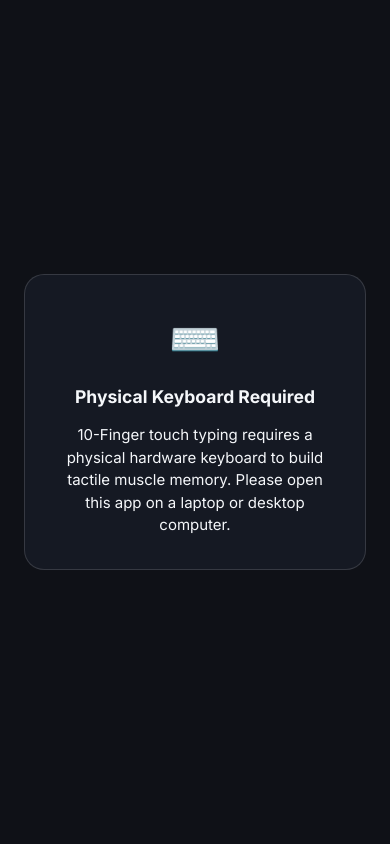
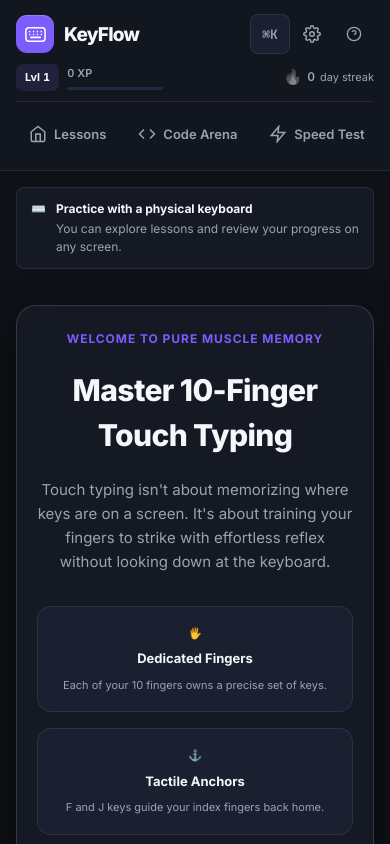
Before and after one commit to khangtu22/touch-typing-tutor, a plain HTML site: page index.html in a window 390 px wide. Shown: the top 844 px of the page. Drawn offline with Linux system fonts and the light colour scheme.

Commit message:
feat(ui): polish responsive navigation, accessibility, and mobile keyboard notice

```diff
--- a/index.html
+++ b/index.html
@@ -14,17 +14,17 @@
   <link href="https://fonts.googleapis.com/css2?family=Inter:wght@400;500;600;700;800&family=JetBrains+Mono:wght@500;600;700;800&display=swap" rel="stylesheet">
 
   <!-- Stylesheets with Cache-Busting Versioning -->
-  <link rel="stylesheet" href="styles/main.css?v=3.8.4">
+  <link rel="stylesheet" href="styles/main.css?v=3.9.6-polish">
   <link rel="stylesheet" href="styles/themes.css?v=3.8.5">
   <link rel="stylesheet" href="styles/keyboard.css?v=3.8.4">
   <link rel="stylesheet" href="styles/hand-guide.css?v=3.8.1">
   <link rel="stylesheet" href="styles/typing-area.css?v=3.9.3">
   <link rel="stylesheet" href="styles/dashboard.css?v=3.9.1">
-  <link rel="stylesheet" href="styles/custom-practice.css?v=3.8.1">
+  <link rel="stylesheet" href="styles/custom-practice.css?v=3.9.6-polish">
   <link rel="stylesheet" href="styles/racing.css?v=3.8.1-race2">
   <link rel="stylesheet" href="styles/results.css?v=3.8.1">
-  <link rel="stylesheet" href="styles/components.css?v=3.8.1">
-  <link rel="stylesheet" href="styles/premium.css?v=3.9.3">
+  <link rel="stylesheet" href="styles/components.css?v=3.9.6-polish">
+  <link rel="stylesheet" href="styles/premium.css?v=3.9.6-polish">
   <link rel="stylesheet" href="styles/speed-test.css?v=3.9.5-highlight-restored">
   <link rel="stylesheet" href="styles/arcade.css?v=3.9.0">
   <link rel="stylesheet" href="styles/typing-quest.css?v=3.8.1">
@@ -47,26 +47,30 @@
   <div class="app-container">
     <!-- Header Navigation -->
     <header class="app-header">
+      <div class="header-inner">
       <button id="nav-brand" class="nav-brand" type="button" aria-label="Go to Lessons">
-        <span class="brand-icon" aria-hidden="true">⌨️</span>
+        <span class="brand-icon" aria-hidden="true">
+          <svg width="23" height="23" viewBox="0 0 24 24" fill="none" stroke="currentColor" stroke-width="1.6" stroke-linecap="round" stroke-linejoin="round"><rect x="2" y="5" width="20" height="14" rx="3"/><path d="M6 9h.01M10 9h.01M14 9h.01M18 9h.01M6 12h.01M10 12h.01M14 12h.01M18 12h.01M7 15h10"/></svg>
+        </span>
         <span class="brand-name">KeyFlow</span>
       </button>
 
-      <div class="nav-center-stats">
+      <div class="nav-center-stats" role="group" aria-label="Your progress">
         <span id="nav-level-badge" class="header-level-badge">Lvl 1</span>
         <div class="header-xp-container">
           <div class="header-xp-text" id="nav-xp-text">0 XP</div>
-          <div class="header-xp-bar">
+          <div class="header-xp-bar" role="progressbar" aria-label="Progress to next level" aria-valuemin="0" aria-valuemax="100" aria-valuenow="0">
             <div id="nav-xp-fill" class="header-xp-fill" style="width: 0%;"></div>
           </div>
         </div>
-        <div class="header-streak-badge">
-          <span id="nav-streak-flame" class="flame-icon">🔥</span>
+        <div class="header-streak-badge" title="Daily practice streak">
+          <span id="nav-streak-flame" class="flame-icon" aria-hidden="true">🔥</span>
           <span id="nav-streak-count">0</span>
+          <span class="header-streak-label">day streak</span>
         </div>
       </div>
 
-      <nav class="nav-actions">
+      <nav class="nav-actions" aria-label="Main navigation">
         <button id="nav-dashboard-btn" class="nav-btn nav-btn-active">
           <svg width="18" height="18" viewBox="0 0 24 24" fill="none" stroke="currentColor" stroke-width="2"><path d="M3 9l9-7 9 7v11a2 2 0 0 1-2 2H5a2 2 0 0 1-2-2z"/><polyline points="9 22 9 12 15 12 15 22"/></svg>
           <span>Lessons</span>
@@ -95,16 +99,20 @@
           <svg width="18" height="18" viewBox="0 0 24 24" fill="none" stroke="currentColor" stroke-width="2"><path d="M20 21v-2a4 4 0 0 0-4-4H8a4 4 0 0 0-4 4v2"/><circle cx="12" cy="7" r="4"/></svg>
           <span>Analytics</span>
         </button>
-        <button id="nav-palette-btn" class="nav-btn nav-btn-palette" type="button" aria-label="Open command palette" title="Command Palette (Cmd+K / Ctrl+K)" style="padding: 6px 10px; font-family: var(--font-mono); font-size: 11px; background: rgba(124, 92, 252, 0.12); border: 1px solid rgba(124, 92, 252, 0.35); color: var(--accent-primary);">
+      </nav>
+
+      <div class="nav-utilities" role="group" aria-label="App tools">
+        <button id="nav-palette-btn" class="nav-btn nav-btn-palette" type="button" aria-label="Open command palette" title="Command Palette (Cmd+K / Ctrl+K)">
           <span>⌘K</span>
         </button>
-        <button id="nav-settings-btn" class="nav-btn" aria-label="Settings">
+        <button id="nav-settings-btn" class="nav-btn nav-icon-btn" type="button" aria-label="Settings" title="Settings">
           <svg width="18" height="18" viewBox="0 0 24 24" fill="none" stroke="currentColor" stroke-width="2"><circle cx="12" cy="12" r="3"/><path d="M19.4 15a1.65 1.65 0 0 0 .33 1.82l.06.06a2 2 0 0 1 0 2.83 2 2 0 0 1-2.83 0l-.06-.06a1.65 1.65 0 0 0-1.82-.33 1.65 1.65 0 0 0-1 1.51V21a2 2 0 0 1-2 2 2 2 0 0 1-2-2v-.09A1.65 1.65 0 0 0 9 19.4a1.65 1.65 0 0 0-1.82.33l-.06.06a2 2 0 0 1-2.83 0 2 2 0 0 1 0-2.83l.06-.06a1.65 1.65 0 0 0 .33-1.82 1.65 1.65 0 0 0-1.51-1H3a2 2 0 0 1-2-2 2 2 0 0 1 2-2h.09A1.65 1.65 0 0 0 4.6 9a1.65 1.65 0 0 0-.33-1.82l-.06-.06a2 2 0 0 1 0-2.83 2 2 0 0 1 2.83 0l.06.06a1.65 1.65 0 0 0 1.82.33H9a1.65 1.65 0 0 0 1-1.51V3a2 2 0 0 1 2-2 2 2 0 0 1 2 2v.09a1.65 1.65 0 0 0 1 1.51 1.65 1.65 0 0 0 1.82-.33l.06-.06a2 2 0 0 1 2.83 0 2 2 0 0 1 0 2.83l-.06.06a1.65 1.65 0 0 0-.33 1.82V9a1.65 1.65 0 0 0 1.51 1H21a2 2 0 0 1 2 2 2 2 0 0 1-2 2h-.09a1.65 1.65 0 0 0-1.51 1z"/></svg>
         </button>
-        <button id="nav-shortcuts-btn" class="nav-btn" type="button" aria-label="Show keyboard shortcuts" title="Keyboard Shortcuts (?)" style="padding: 8px 10px;">
+        <button id="nav-shortcuts-btn" class="nav-btn nav-icon-btn" type="button" aria-label="Show keyboard shortcuts" title="Keyboard Shortcuts (?)">
           <svg width="16" height="16" viewBox="0 0 24 24" fill="none" stroke="currentColor" stroke-width="2"><circle cx="12" cy="12" r="10"/><path d="M9.09 9a3 3 0 0 1 5.83 1c0 2-3 3-3 3"/><line x1="12" y1="17" x2="12.01" y2="17"/></svg>
         </button>
-      </nav>
+      </div>
+      </div>
     </header>
 
     <!-- Fill persisted header values before the application module finishes loading. -->
@@ -128,6 +136,7 @@
           document.getElementById('nav-level-badge').textContent = `Lvl ${level}`;
           document.getElementById('nav-xp-text').textContent = `${xp.toLocaleString()} XP`;
           document.getElementById('nav-xp-fill').style.width = `${progress}%`;
+          document.querySelector('.header-xp-bar').setAttribute('aria-valuenow', String(progress));
           document.getElementById('nav-streak-count').textContent = `${Number(saved.dailyStreak) || 0}`;
         } catch (error) {
           // The application will populate the default header if storage is unavailable.
@@ -281,6 +290,6 @@
   </div>
 
   <!-- Main JavaScript Module -->
-  <script type="module" src="js/app.js?v=3.9.5"></script>
+  <script type="module" src="js/app.js?v=3.9.6-polish"></script>
 </body>
 </html>
--- a/js/app.js
+++ b/js/app.js
@@ -5,7 +5,7 @@
 
 import { store, APP_VERSION } from './state.js?v=3.8.1';
 import { sound } from './sound-engine.js?v=3.8.1';
-import { UIManager } from './ui.js?v=3.9.3';
+import { UIManager } from './ui.js?v=3.9.6-polish';
 import { goalsManager } from './goals-wellness.js?v=3.8.1';
 
 document.addEventListener('DOMContentLoaded', () => {
--- a/styles/components.css
+++ b/styles/components.css
@@ -285,7 +285,7 @@
   display: flex;
   align-items: center;
   gap: 24px;
-  background: linear-gradient(135deg, #181D2A 0%, #20273B 100%);
+  background: linear-gradient(135deg, var(--surface-1), var(--surface-2));
   border: 1px solid var(--border-light);
   border-radius: var(--radius-lg);
   padding: 28px 36px;
@@ -346,7 +346,7 @@
 
 .lifetime-stats-grid {
   display: grid;
-  grid-template-columns: repeat(auto-fit, minmax(160px, 1fr));
+  grid-template-columns: repeat(auto-fit, minmax(min(100%, 160px), 1fr));
   gap: 16px;
 }
 
@@ -420,7 +420,7 @@
 
 .finger-mastery-grid {
   display: grid;
-  grid-template-columns: repeat(auto-fit, minmax(220px, 1fr));
+  grid-template-columns: repeat(auto-fit, minmax(min(100%, 220px), 1fr));
   gap: 14px;
 }
 
@@ -480,7 +480,7 @@
 
 .achievements-grid {
   display: grid;
-  grid-template-columns: repeat(auto-fill, minmax(260px, 1fr));
+  grid-template-columns: repeat(auto-fill, minmax(min(100%, 260px), 1fr));
   gap: 14px;
 }
 
@@ -599,7 +599,7 @@
 /* Theme Selector Grid */
 .theme-selector-grid {
   display: grid;
-  grid-template-columns: repeat(auto-fit, minmax(130px, 1fr));
+  grid-template-columns: repeat(auto-fit, minmax(min(100%, 130px), 1fr));
   gap: 12px;
   width: 100%;
 }
@@ -878,34 +878,20 @@ input:checked + .toggle-slider:before {
   100% { transform: translateY(105vh) rotate(720deg); opacity: 0; }
 }
 
-/* Mobile Warning */
-.mobile-warning-overlay {
-  position: fixed;
-  top: 0; left: 0; right: 0; bottom: 0;
-  background: var(--bg-base);
-  z-index: 9999;
-  display: flex;
-  align-items: center;
-  justify-content: center;
-  padding: 24px;
-}
-
-.mobile-warning-card {
+/* A narrow window should not block access to lessons and progress. */
+.keyboard-notice {
+  display: flex;
+  align-items: flex-start;
+  gap: 10px;
+  margin: 16px 16px 0;
+  padding: 12px 14px;
+  border: 1px solid var(--border-subtle);
+  border-radius: var(--radius-sm);
   background: var(--surface-1);
-  border: 1px solid var(--border-light);
-  border-radius: var(--radius-lg);
-  padding: 32px 28px;
-  text-align: center;
-  display: flex;
-  flex-direction: column;
-  align-items: center;
-  gap: 14px;
-  max-width: 400px;
-}
-
-.warning-icon {
-  font-size: 42px;
-}
+  color: var(--text-secondary);
+  font-size: 12px;
+}
+.keyboard-notice strong { display: block; color: var(--text-primary); margin-bottom: 2px; }
 
 /* ==========================================================================
    Advanced Analytics & Performance Telemetry Dashboard
@@ -1017,7 +1003,7 @@ input:checked + .toggle-slider:before {
 /* Scorecard Grid */
 .aa-scorecard-grid {
   display: grid;
-  grid-template-columns: repeat(auto-fit, minmax(180px, 1fr));
+  grid-template-columns: repeat(auto-fit, minmax(min(100%, 180px), 1fr));
   gap: 16px;
 }
 
@@ -1104,7 +1090,7 @@ input:checked + .toggle-slider:before {
 /* Charts Grid */
 .aa-charts-grid {
   display: grid;
-  grid-template-columns: repeat(auto-fit, minmax(340px, 1fr));
+  grid-template-columns: repeat(auto-fit, minmax(min(100%, 340px), 1fr));
   gap: 20px;
 }
 
@@ -1258,7 +1244,7 @@ input:checked + .toggle-slider:before {
 /* Diagnostics & Muscle Memory */
 .aa-diagnostics-grid {
   display: grid;
-  grid-template-columns: repeat(auto-fit, minmax(320px, 1fr));
+  grid-template-columns: repeat(auto-fit, minmax(min(100%, 320px), 1fr));
   gap: 20px;
 }
 
@@ -1560,3 +1546,27 @@ input:checked + .toggle-slider:before {
   color: var(--text-secondary);
   padding: 0 4px;
 }
+
+/* Shared cards and controls retain their spacing as the window narrows. */
+.profile-info { min-width: 0; }
+.profile-name-row { display: flex; align-items: center; gap: 10px; flex-wrap: wrap; }
+.avatar-circle { flex-shrink: 0; }
+.heatmap-legend, .backup-actions-row { flex-wrap: wrap; }
+.aa-chart-card, .aa-card { min-width: 0; }
+.aa-card-head, .card-header { gap: 14px; flex-wrap: wrap; }
+.aa-mode-btn, .aa-period-btn { border: 1px solid transparent; min-height: 34px; }
+.toggle-switch input:focus-visible + .toggle-slider {
+  outline: 2px solid var(--accent-primary);
+  outline-offset: 3px;
+}
+@media (max-width: 600px) {
+  .profile-hero-card { padding: 20px; gap: 16px; align-items: flex-start; }
+  .avatar-circle { width: 48px; height: 48px; font-size: 24px; }
+  .profile-name { font-size: 20px; }
+  .profile-section-card, .aa-card, .aa-chart-card { padding: 18px; }
+  .aa-period-btn { padding-inline: 10px; }
+  .onboarding-card { margin-block: 12px; padding: 24px 20px; }
+  .onboarding-feature-grid { grid-template-columns: 1fr; }
+}
+
+.profile-heatmap-container { min-width: 0; overflow-x: auto; padding-bottom: 8px; scrollbar-color: var(--surface-3) transparent; }
--- a/styles/main.css
+++ b/styles/main.css
@@ -134,71 +134,79 @@ input, select {
   position: relative;
 }
 
-/* Header Navigation */
+/* Header: brand and progress, primary destinations, then app utilities. */
 .app-header {
   position: sticky;
   top: 0;
   z-index: 100;
-  display: flex;
-  align-items: center;
-  justify-content: space-between;
-  padding: 14px 32px;
   background: var(--surface-glass);
-  backdrop-filter: blur(16px);
-  -webkit-backdrop-filter: blur(16px);
+  backdrop-filter: blur(20px);
+  -webkit-backdrop-filter: blur(20px);
   border-bottom: 1px solid var(--border-subtle);
 }
 
+.header-inner {
+  display: grid;
+  grid-template-columns: auto auto minmax(0, 1fr) auto;
+  align-items: center;
+  gap: 24px;
+  max-width: 1600px;
+  margin-inline: auto;
+  padding: 14px 24px;
+}
+
 .nav-brand {
-  display: flex;
+  display: inline-flex;
   align-items: center;
-  gap: 12px;
-  cursor: pointer;
+  gap: 10px;
   padding: 0;
   text-align: left;
-  user-select: none;
+  white-space: nowrap;
+  border-radius: var(--radius-sm);
 }
 
 .brand-icon {
-  font-size: 22px;
-  display: flex;
-  align-items: center;
-  justify-content: center;
+  display: grid;
+  place-items: center;
   width: 38px;
   height: 38px;
-  border-radius: var(--radius-sm);
-  background: linear-gradient(135deg, #7C5CFC, #4EA8DE);
-  box-shadow: 0 4px 12px var(--accent-glow);
+  flex-shrink: 0;
+  border-radius: 11px;
+  color: #fff;
+  background: var(--accent-primary);
+  box-shadow: inset 0 1px 0 rgba(255, 255, 255, .2);
 }
 
 .brand-name {
-  font-size: 18px;
-  font-weight: 700;
-  letter-spacing: -0.02em;
-  color: var(--text-primary);
+  font-size: 19px;
+  font-weight: 750;
+  letter-spacing: -.04em;
 }
 
 .nav-center-stats {
   display: flex;
   align-items: center;
-  gap: 20px;
+  gap: 10px;
+  padding-left: 24px;
+  border-left: 1px solid var(--border-subtle);
+  white-space: nowrap;
+  font-variant-numeric: tabular-nums;
 }
 
 .header-level-badge {
-  font-size: 12px;
+  padding: 5px 9px;
+  border-radius: 7px;
+  background: color-mix(in srgb, var(--accent-primary) 12%, var(--surface-1));
+  color: var(--text-primary);
+  font-size: 11px;
   font-weight: 700;
-  padding: 4px 10px;
-  border-radius: var(--radius-full);
-  background: var(--surface-2);
-  border: 1px solid var(--border-subtle);
-  color: var(--accent-primary);
 }
 
 .header-xp-container {
   display: flex;
   flex-direction: column;
-  gap: 4px;
-  min-width: 140px;
+  gap: 5px;
+  width: 88px;
 }
 
 .header-xp-text {
@@ -208,129 +216,147 @@ input, select {
 }
 
 .header-xp-bar {
-  width: 100%;
-  height: 6px;
+  height: 3px;
   border-radius: var(--radius-full);
-  background: var(--surface-2);
+  background: var(--surface-3);
   overflow: hidden;
 }
 
 .header-xp-fill {
   height: 100%;
-  background: linear-gradient(90deg, var(--accent-primary), var(--success-teal));
-  border-radius: var(--radius-full);
+  background: var(--accent-primary);
+  border-radius: inherit;
   transition: width var(--transition-smooth);
 }
 
 .header-streak-badge {
   display: flex;
   align-items: center;
-  gap: 6px;
-  padding: 5px 12px;
-  border-radius: var(--radius-full);
-  background: var(--surface-2);
-  border: 1px solid var(--border-subtle);
-  font-weight: 700;
-  font-size: 13px;
+  gap: 5px;
+  font-size: 12px;
+  font-weight: 600;
   color: var(--text-secondary);
 }
+
+.header-streak-label { display: none; }
 
 .flame-icon {
   font-size: 15px;
   filter: grayscale(1);
-  opacity: 0.5;
-  transition: filter var(--transition-normal), transform var(--transition-fast);
+  opacity: .5;
 }
 
-.flame-icon.flame-active {
-  filter: grayscale(0);
-  opacity: 1;
-  transform: scale(1.15);
-}
+.flame-icon.flame-active { filter: none; opacity: 1; }
 
 .nav-actions {
   display: flex;
   align-items: center;
-  gap: 8px;
+  justify-content: center;
+  gap: 3px;
+  min-width: 0;
+  scrollbar-color: var(--surface-3) transparent;
 }
 
 .nav-btn {
-  display: flex;
+  display: inline-flex;
   align-items: center;
-  gap: 8px;
-  padding: 8px 14px;
+  justify-content: center;
+  gap: 7px;
+  min-height: 40px;
+  padding: 9px 11px;
+  border: 1px solid transparent;
   border-radius: var(--radius-sm);
+  color: var(--text-secondary);
   font-size: 13px;
   font-weight: 600;
-  color: var(--text-secondary);
-  transition: all var(--transition-fast);
+  white-space: nowrap;
+  flex-shrink: 0;
+  transition: color var(--transition-fast), background var(--transition-fast), border-color var(--transition-fast);
 }
 
+.nav-btn svg { flex-shrink: 0; }
+
 .nav-btn:hover {
+  color: var(--text-primary);
   background: var(--surface-2);
-  color: var(--text-primary);
 }
 
 .nav-btn.nav-btn-active {
-  background: var(--surface-3);
   color: var(--text-primary);
-  border: 1px solid var(--border-light);
+  background: color-mix(in srgb, var(--accent-primary) 14%, var(--surface-1));
+  border-color: color-mix(in srgb, var(--accent-primary) 35%, var(--border-subtle));
 }
 
-/* Keep the full navigation usable on smaller laptops without allowing the
-   header to widen the document and hide controls behind overflow clipping. */
-@media (max-width: 1280px) {
-  .app-header {
-    padding-inline: 18px;
-    gap: 12px;
-  }
+.nav-btn-active svg { color: var(--accent-primary); }
 
-  .nav-center-stats {
-    gap: 10px;
-    min-width: 0;
-  }
+.nav-utilities {
+  display: flex;
+  align-items: center;
+  gap: 4px;
+  padding-left: 14px;
+  border-left: 1px solid var(--border-subtle);
+}
 
-  .header-xp-container {
-    min-width: 110px;
+.nav-icon-btn { width: 40px; padding: 0; }
+
+.nav-btn-palette {
+  min-width: 40px;
+  padding: 6px 8px;
+  font-family: var(--font-mono);
+  font-size: 11px;
+  background: var(--surface-2);
+  border-color: var(--border-subtle);
+}
+
+@media (max-width: 1439px) {
+  .header-inner {
+    max-width: 1200px;
+    grid-template-columns: auto minmax(0, 1fr) auto;
+    gap: 12px 24px;
+    padding-block: 14px 10px;
   }
 
   .nav-actions {
-    gap: 4px;
-    min-width: 0;
+    grid-column: 1 / -1;
+    grid-row: 2;
+    justify-content: flex-start;
+    overflow-x: auto;
+    scrollbar-width: thin;
+    border-top: 1px solid var(--border-subtle);
+    padding-top: 10px;
+    gap: 6px;
   }
 
-  .nav-btn {
-    padding-inline: 9px;
-    gap: 5px;
-  }
+  .nav-btn { font-size: 13px; padding-inline: 14px; }
+  .nav-icon-btn { padding: 0; }
+  .nav-btn-palette { padding-inline: 8px; }
+  .header-streak-label { display: inline; font-size: 11px; font-weight: 400; }
+  .header-streak-badge { margin-left: 4px; }
 }
 
-@media (max-width: 1280px) {
-  .app-header {
-    flex-wrap: wrap;
+@media (max-width: 760px) {
+  .header-inner { gap: 10px 14px; padding-inline: 16px; }
+  .nav-center-stats { padding-left: 14px; gap: 8px; }
+  .header-streak-label { display: none; }
+  .header-xp-container { width: 70px; }
+  .nav-utilities { padding-left: 0; border-left: 0; gap: 2px; }
+  .nav-actions { overflow-x: auto; scrollbar-width: thin; padding-bottom: 4px; }
+  .nav-actions .nav-btn { min-height: 44px; padding-inline: 12px; }
+}
+
+@media (max-width: 540px) {
+  .header-inner { grid-template-columns: 1fr auto; }
+  .nav-center-stats {
+    grid-column: 1 / -1;
+    grid-row: 2;
+    padding-left: 0;
+    border-left: 0;
   }
-
-  .nav-brand {
-    flex: 0 0 auto;
-  }
-
-  .nav-center-stats {
-    margin-left: auto;
-  }
-
-  .nav-actions {
-    order: 3;
-    width: 100%;
-    overflow-x: auto;
-    justify-content: flex-start;
-    padding-bottom: 2px;
-    scrollbar-width: thin;
-  }
-
-  .nav-btn {
-    flex: 0 0 auto;
-    white-space: nowrap;
-  }
+  .header-xp-container { width: 96px; }
+  .header-streak-label { display: inline; }
+  .header-streak-badge { margin-left: auto; }
+  .nav-actions { grid-row: 3; }
+  .nav-utilities { grid-column: 2; grid-row: 1; }
 }
 
 /* Screen Wrapper */
@@ -371,3 +397,16 @@ input, select {
     transform: translateY(0);
   }
 }
+
+@media (max-width: 600px) {
+  .main-content { padding: 24px 16px 48px; }
+}
+
+@media (prefers-reduced-motion: reduce) {
+  *, *::before, *::after {
+    animation-duration: .001ms !important;
+    animation-iteration-count: 1 !important;
+    transition-duration: .001ms !important;
+    scroll-behavior: auto !important;
+  }
+}
--- a/sw.js
+++ b/sw.js
@@ -1,8 +1,8 @@
 /**
- * KeyFlow Service Worker (v3.9.5 - fix cursor reset on space)
+ * KeyFlow Service Worker (v3.9.6 - header and responsive UI polish)
  */
 
-const CACHE_NAME = 'keyflow-v3.9.5-cursor-highlight-fix';
+const CACHE_NAME = 'keyflow-v3.9.6-ui-polish';
 const ASSETS_TO_CACHE = [
   './',
   './index.html',
```
Also changed, not shown: styles/custom-practice.css (+27 -9 lines), styles/premium.css (+13 -1 lines), tests/dashboard.html (+1 -1 lines), tests/speed-test.html (+1 -1 lines), js/ui.js.
